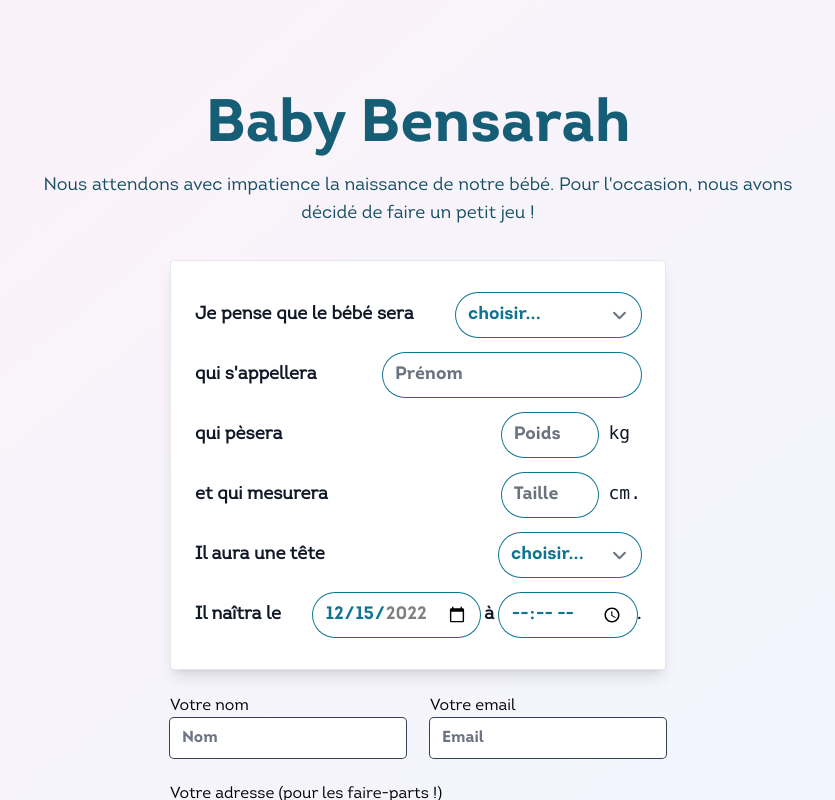
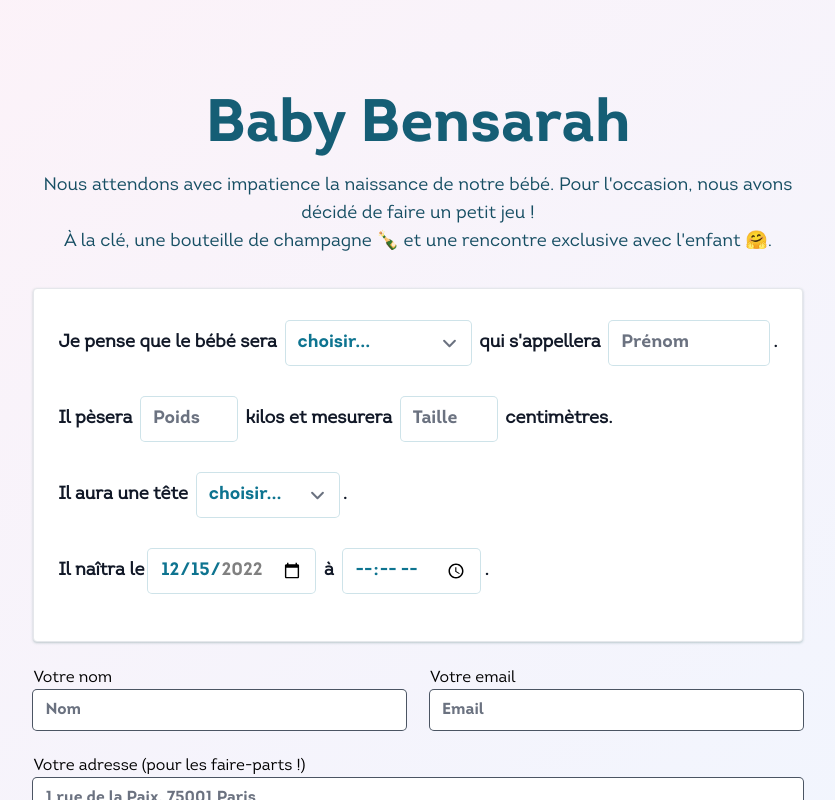
Before and after one commit to benjamintd/baby-trouillet, a Next.js app: page / in a window 1280 px wide. Shown: the top 800 px of the page, without its empty margins (222-1057 px from the left). Built offline with nearby package versions, Linux system fonts and the light colour scheme.

Commit message:
correctifs

```diff
--- a/pages/index.tsx
+++ b/pages/index.tsx
@@ -77,12 +77,14 @@ const Home: NextPage = () => {
         <p className="mb-8 text-lg text-cyan-900">
           Nous attendons avec impatience la naissance de notre bébé. Pour
           l'occasion, nous avons décidé de faire un petit jeu&nbsp;!
+          <br />À la clé, une bouteille de champagne 🍾 et une rencontre
+          exclusive avec l'enfant 🤗.
         </p>
 
         <form onSubmit={handleSubmit}>
-          <div className="w-full max-w-3xl p-6 text-lg font-bold text-gray-900 bg-white border rounded shadow-lg">
-            <div className="flex flex-col items-baseline justify-between sm:flex-row">
-              <p>Je pense que le bébé sera</p>
+          <div className="w-full max-w-5xl p-6 text-base font-bold text-left text-gray-900 bg-white border rounded shadow md:text-lg shadow-teal-900/20">
+            <p className="mb-4">
+              Je pense que le bébé sera{" "}
               <select
                 onChange={handleInputChange}
                 className="input"
@@ -94,12 +96,10 @@ const Home: NextPage = () => {
                 </option>
                 <option value="M">un petit garçon</option>
                 <option value="F">une petite fille</option>
-              </select>
-            </div>
-            <div className="flex flex-col items-baseline justify-between sm:flex-row">
-              <p> qui s'appellera</p>
+              </select>{" "}
+              qui s'appellera{" "}
               <input
-                className="input"
+                className="w-40 input"
                 required
                 type="text"
                 placeholder="Prénom"
@@ -107,10 +107,10 @@ const Home: NextPage = () => {
                 autoComplete="off"
                 onChange={handleInputChange}
               />
-            </div>
-            <div className="flex flex-col items-baseline justify-between sm:flex-row">
-              <p>qui pèsera</p>
-              <span className="font-mono font-light">
+              .
+            </p>
+            <p className="mb-4">
+              {formState.Sexe === "F" ? "Elle" : "Il"} pèsera{" "}
               <input
                 className="w-24 input"
                 required
@@ -118,17 +118,12 @@ const Home: NextPage = () => {
                 placeholder="Poids"
                 name="Poids"
                 min={0.0}
-                  step="any"
+                step={0.01}
                 lang="fr"
                 max={10.0}
                 onChange={handleInputChange}
               />{" "}
-                kg&nbsp;
-              </span>
-            </div>
-            <div className="flex flex-col items-baseline justify-between sm:flex-row">
-              <p>et qui mesurera</p>
-              <span className="font-mono font-light">
+              kilos et mesurera{" "}
               <input
                 lang="fr"
                 className="w-24 input"
@@ -141,11 +136,10 @@ const Home: NextPage = () => {
                 max={100}
                 onChange={handleInputChange}
               />{" "}
-                cm.
-              </span>
-            </div>
-            <div className="flex flex-col items-baseline justify-between sm:flex-row">
-              <p>{formState.Sexe === "F" ? "Elle" : "Il"} aura une tête</p>
+              centimètres.
+            </p>
+            <p className="mb-4">
+              {formState.Sexe === "F" ? "Elle" : "Il"} aura une tête{" "}
               <select
                 onChange={handleInputChange}
                 className="input"
@@ -159,9 +153,10 @@ const Home: NextPage = () => {
                 <option value="Duvet">duveteuse</option>
                 <option value="Cheveux">chevelue</option>
               </select>
-            </div>
-            <div className="flex flex-col items-baseline justify-between sm:flex-row">
-              <p>{formState.Sexe === "F" ? "Elle" : "Il"} naîtra le</p>
+              .
+            </p>
+            <p className="mb-4">
+              {formState.Sexe === "F" ? "Elle" : "Il"} naîtra le
               <span className="text-left">
                 <input
                   className="input"
@@ -186,7 +181,7 @@ const Home: NextPage = () => {
                 />
                 .
               </span>
-            </div>
+            </p>
           </div>
           <div className="mb-12">
             <div className="grid grid-cols-2 gap-6">
--- a/styles/globals.css
+++ b/styles/globals.css
@@ -16,11 +16,11 @@
   }
 
   .input {
-    @apply my-2 text-lg border-none rounded-full font-intro-bold text-cyan-700 ring-1 ring-cyan-700 focus:ring focus:ring-cyan-600;
+    @apply my-2 mx-1 text-base md:text-lg border-none rounded font-intro-bold text-cyan-700 ring-1 ring-cyan-700/20 focus:ring focus:ring-cyan-600;
   }
 
   .secondary-input {
-    @apply border-none rounded font-intro-bold text-gray-700 ring-1 ring-gray-700 focus:ring focus:ring-gray-600;
+    @apply border-none rounded font-intro-bold text-gray-700 ring-1 ring-gray-600 focus:ring;
   }
 
   .button {
```
Lines whose indentation alone changed are shown as unchanged.
